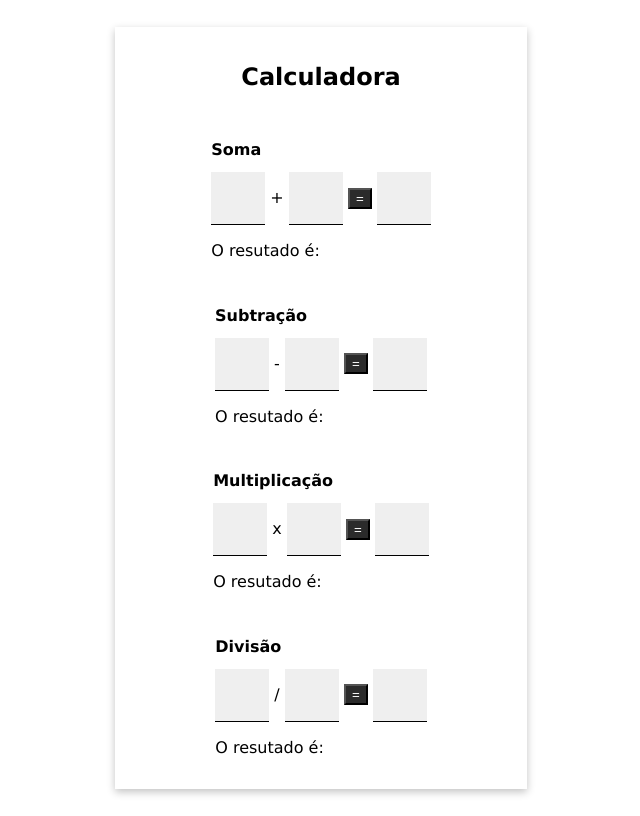
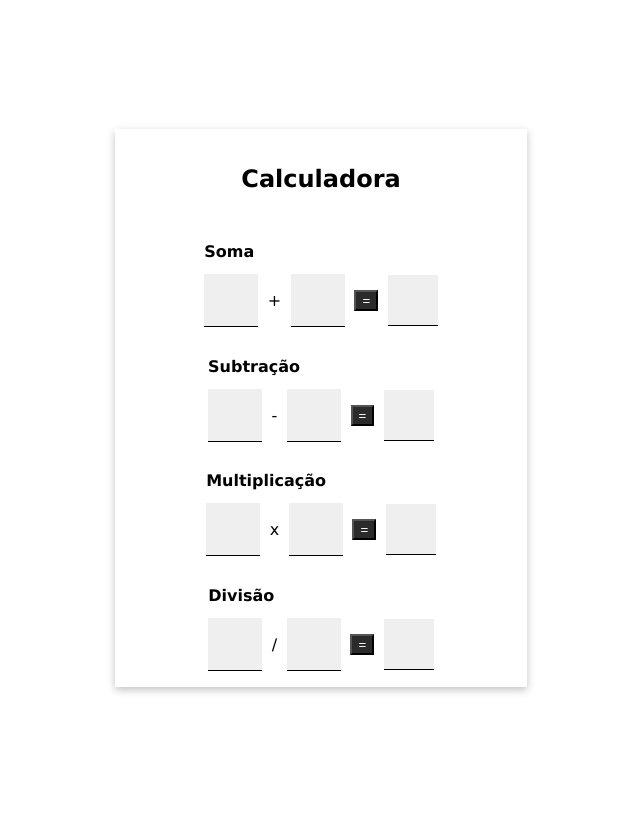
Before and after one commit to camfeitosa/aula-javascript-1sem, a plain HTML site: page calculadora/calcular.html in a window 1280 px wide. Shown: the whole page, without its empty margins (319-959 px from the left). Drawn offline with Linux system fonts and the light colour scheme.

Commit message:
estrutura

```diff
--- a/calculadora/calcular.html
+++ b/calculadora/calcular.html
@@ -3,7 +3,7 @@
 <head>
     <meta charset="UTF-8">
     <meta name="viewport" content="width=device-width, initial-scale=1.0">
-    <link rel="stylesheet" href="../css/style.css">
+    <link rel="stylesheet" href="./css/style.css">
     <title>DOM</title>
 </head>
 <body>
@@ -15,38 +15,42 @@
 
                 <div class="container-cal">
                     <h2>Soma</h2>
-                    <input type="number" id="n1"> +
-                    <input type="number" id="n2">
-                    <button onclick="soma()">=</button>
-                    <input type="number" id="n2">
-                    <p>O resutado é: <span id="r"></span></p>
+                    <div class="operacao">
+                        <input type="number" id="n1"> +
+                        <input type="number" id="n2">
+                        <button onclick="soma()">=</button>
+                        <div id="r"></div>
+                    </div>
                 </div>
 
                 <div class="container-cal">
                     <h2>Subtração</h2>
+                    <div class="operacao">
                         <input type="number" id="n3"> -
                         <input type="number" id="n4">
                         <button onclick="sub()">=</button>
-                        <input type="number" id="n4">
-                        <p>O resutado é: <span id="resultadoSub"></span></p>
+                        <div id="resultadoSub"></div>
+                    </div>
                 </div>
 
                 <div class="container-cal">
                     <h2>Multiplicação</h2>
+                    <div class="operacao">
                         <input type="number" id="n5"> x
                         <input type="number" id="n6">
                         <button onclick="mult()">=</button>
-                        <input type="number" id="n6">
-                        <p>O resutado é: <span id="resultadoMult"></span></p>
+                        <div id="resultadoMult"></div>
+                    </div>
                 </div>
 
                 <div class="container-cal">
                     <h2>Divisão</h2>
+                    <div class="operacao">
                         <input type="number" id="n5"> /
                         <input type="number" id="n6">
                         <button onclick="div()">=</button>
-                        <input type="number" id="n6">
-                        <p>O resutado é: <span id="resultadoDiv"></span></p>
+                        <div id="resultadoDiv"></div>
+                    </div>
                 </div>
 
             </div>
@@ -55,6 +59,6 @@
     </main>
 
 
-    <script src="../js/interacaoDOM.js"></script>
+    <script src="interacaoDOM.js"></script>
 </body>
 </html>
--- a/calculadora/css/style.scss
+++ b/calculadora/css/style.scss
@@ -24,18 +24,30 @@ section{
             h2{
                 font-size: 1rem;
             }
+            .operacao{
+                display: flex;
+                gap: 0.6rem;
+                align-items: center;
                 input{
                     height: 50px;
                     width: 50px;
                     background-color: #efefef;
                     border: none;
                     border-bottom: 1px solid;
+                    display: flex;
+                    align-items: center;
+                    justify-content: center;
+                }
+                div{
+                    @extend input;
                 }
                 button{
                     background-color: #2b2b2b;
                     color: #ffff;
                 }
-        }
+
             }
 
         }
+    }
+}
--- a/js/interacaoDOM.js
+++ b/calculadora/interacaoDOM.js
@@ -4,15 +4,18 @@ let n3 = document.getElementById('n3')
 let n4 = document.getElementById('n4')
 let n5 = document.getElementById('n5')
 let n6 = document.getElementById('n6')
+let n7 = document.getElementById('n7')
+let n8 = document.getElementById('n8')
 
 let r = document.getElementById('r')
 let resultadoSub = document.getElementById('resultadoSub')
 let resultadoMult = document.getElementById('resultadoMult')
+let resultadoDiv = document.getElementById('resultadoDiv')
 
 function soma(){
     let resultado = n1.valueAsNumber + n2.valueAsNumber
     if(isNaN(resultado))
-        r.textContent = "Não digitou nada"
+        alert("Não digitou nada")
 
     else
         r.textContent = resultado
@@ -22,7 +25,7 @@ function soma(){
 function sub(){
     let resultado = n3.valueAsNumber - n4.valueAsNumber
     if(isNaN(resultado))
-        resultadoSub.textContent = "Não digitou nada"
+        alert("Não digitou nada")
 
     else
         resultadoSub.textContent = resultado
@@ -32,10 +35,19 @@ function sub(){
 function mult(){
     let resultado = n5.valueAsNumber * n6.valueAsNumber
     if(isNaN(resultado))
-        resultado.textContent = "Não digitou nada"
+        alert("Não digitou nada")
 
     else
         resultadoMult.textContent = resultado
         resultadoMult.style.color = 'red'
+}
 
+function div(){
+    let resultado = n7.valueAsNumber * n8.valueAsNumber
+    if(isNaN(resultado))
+        alert("Não digitou nada")
+
+    else
+        resultadoDiv.textContent = resultado
+        resultadoDiv.style.color = 'red'
 }
```
Also changed, not shown: calculadora/css/style.css, lista-exercicios/index.html (deleted), 1 other file. Lines whose indentation alone changed are shown as unchanged.
